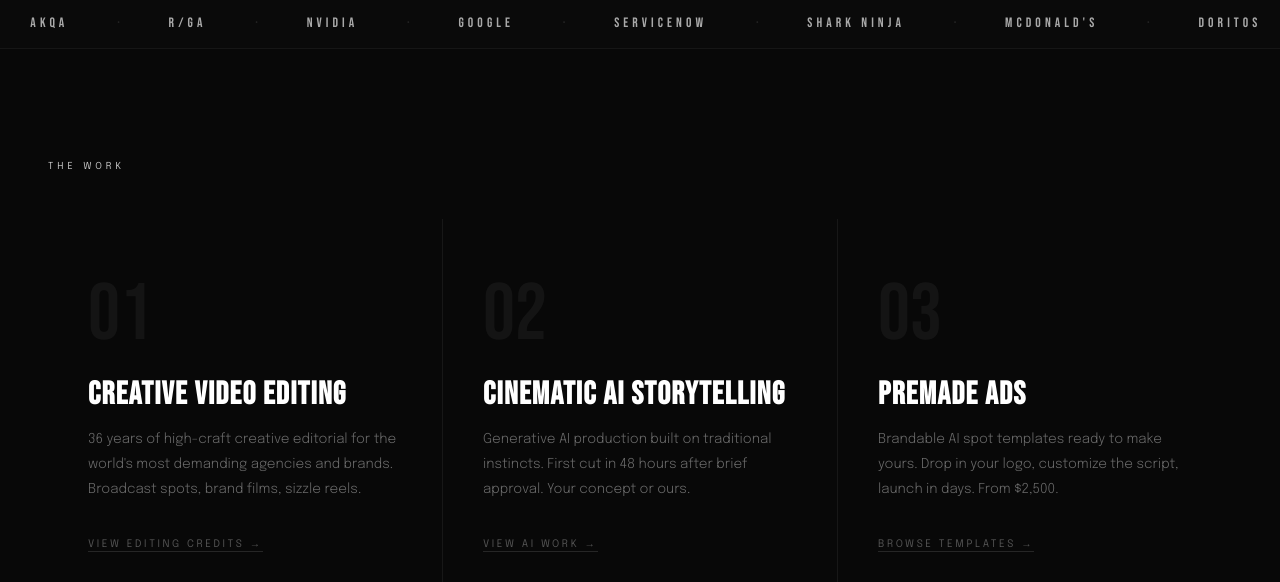
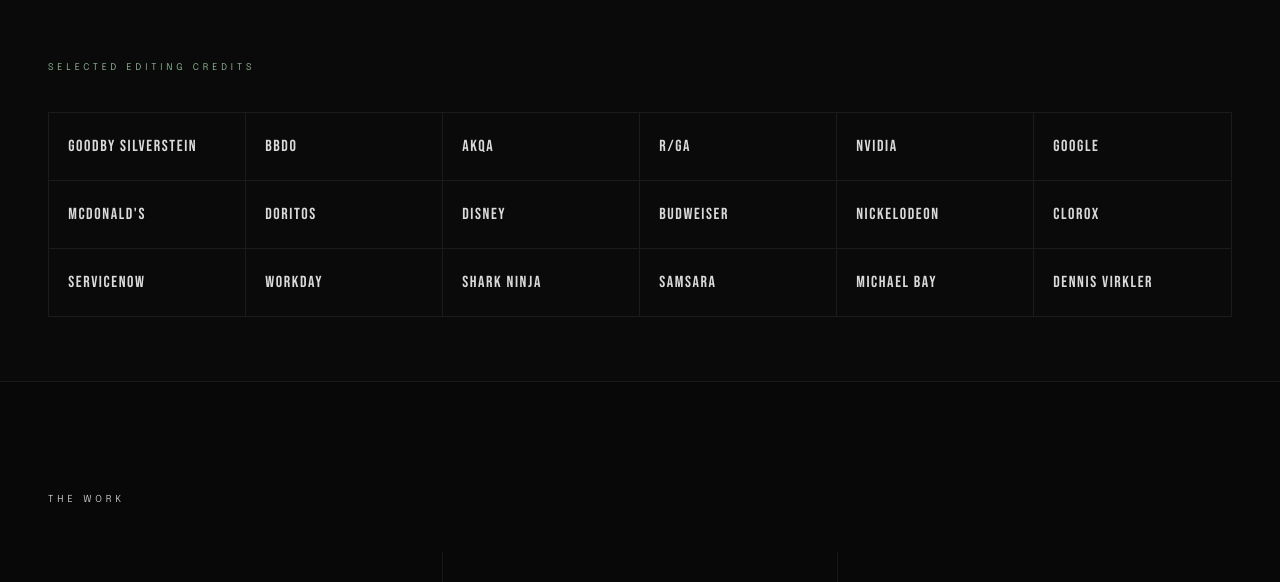
Before and after one commit to AiAuteurs/matassa-agency, a plain HTML site: page index.html in a window 1280 px wide. Shown: the part 802-1384 px from the top of the page. Drawn offline with Linux system fonts and the light colour scheme; a script that the page names is missing.

Commit message:
Update index.html

```diff
--- a/index.html
+++ b/index.html
@@ -226,43 +226,28 @@
   <span id="muteLabel">Unmute</span>
 </button>
 
-<!-- TICKER -->
-<div class="ticker-bar">
-  <div class="ticker-track">
-    <span class="ticker-name">Goodby Silverstein</span><span class="ticker-dot">·</span>
-    <span class="ticker-name">BBDO</span><span class="ticker-dot">·</span>
-    <span class="ticker-name">AKQA</span><span class="ticker-dot">·</span>
-    <span class="ticker-name">R/GA</span><span class="ticker-dot">·</span>
-    <span class="ticker-name">NVIDIA</span><span class="ticker-dot">·</span>
-    <span class="ticker-name">Google</span><span class="ticker-dot">·</span>
-    <span class="ticker-name">ServiceNow</span><span class="ticker-dot">·</span>
-    <span class="ticker-name">Shark Ninja</span><span class="ticker-dot">·</span>
-    <span class="ticker-name">McDonald's</span><span class="ticker-dot">·</span>
-    <span class="ticker-name">Doritos</span><span class="ticker-dot">·</span>
-    <span class="ticker-name">Disney</span><span class="ticker-dot">·</span>
-    <span class="ticker-name">Budweiser</span><span class="ticker-dot">·</span>
-    <span class="ticker-name">Clorox</span><span class="ticker-dot">·</span>
-    <span class="ticker-name">Nickelodeon</span><span class="ticker-dot">·</span>
-    <span class="ticker-name">Workday</span><span class="ticker-dot">·</span>
-    <span class="ticker-name">Samsara</span><span class="ticker-dot">·</span>
-    <span class="ticker-name">Michael Bay</span><span class="ticker-dot">·</span>
-    <span class="ticker-name">Goodby Silverstein</span><span class="ticker-dot">·</span>
-    <span class="ticker-name">BBDO</span><span class="ticker-dot">·</span>
-    <span class="ticker-name">AKQA</span><span class="ticker-dot">·</span>
-    <span class="ticker-name">R/GA</span><span class="ticker-dot">·</span>
-    <span class="ticker-name">NVIDIA</span><span class="ticker-dot">·</span>
-    <span class="ticker-name">Google</span><span class="ticker-dot">·</span>
-    <span class="ticker-name">ServiceNow</span><span class="ticker-dot">·</span>
-    <span class="ticker-name">Shark Ninja</span><span class="ticker-dot">·</span>
-    <span class="ticker-name">McDonald's</span><span class="ticker-dot">·</span>
-    <span class="ticker-name">Doritos</span><span class="ticker-dot">·</span>
-    <span class="ticker-name">Disney</span><span class="ticker-dot">·</span>
-    <span class="ticker-name">Budweiser</span><span class="ticker-dot">·</span>
-    <span class="ticker-name">Clorox</span><span class="ticker-dot">·</span>
-    <span class="ticker-name">Nickelodeon</span><span class="ticker-dot">·</span>
-    <span class="ticker-name">Workday</span><span class="ticker-dot">·</span>
-    <span class="ticker-name">Samsara</span><span class="ticker-dot">·</span>
-    <span class="ticker-name">Michael Bay</span><span class="ticker-dot">·</span>
+<!-- CREDENTIALS -->
+<div style="background:#0a0a0a; padding:4rem 3rem; border-top:1px solid rgba(255,255,255,0.06); border-bottom:1px solid rgba(255,255,255,0.06);">
+  <p style="font-size:0.58rem; letter-spacing:0.42em; text-transform:uppercase; color:#8BAF8E; margin-bottom:2.5rem;">Selected Editing Credits</p>
+  <div style="display:grid; grid-template-columns:repeat(6,1fr); gap:0; border:1px solid rgba(255,255,255,0.07);">
+    <div style="padding:1.5rem 1.2rem; border-right:1px solid rgba(255,255,255,0.07); border-bottom:1px solid rgba(255,255,255,0.07);"><p style="font-family:'Bebas Neue',sans-serif; font-size:1rem; letter-spacing:0.1em; color:rgba(255,255,255,0.85);">Goodby Silverstein</p></div>
+    <div style="padding:1.5rem 1.2rem; border-right:1px solid rgba(255,255,255,0.07); border-bottom:1px solid rgba(255,255,255,0.07);"><p style="font-family:'Bebas Neue',sans-serif; font-size:1rem; letter-spacing:0.1em; color:rgba(255,255,255,0.85);">BBDO</p></div>
+    <div style="padding:1.5rem 1.2rem; border-right:1px solid rgba(255,255,255,0.07); border-bottom:1px solid rgba(255,255,255,0.07);"><p style="font-family:'Bebas Neue',sans-serif; font-size:1rem; letter-spacing:0.1em; color:rgba(255,255,255,0.85);">AKQA</p></div>
+    <div style="padding:1.5rem 1.2rem; border-right:1px solid rgba(255,255,255,0.07); border-bottom:1px solid rgba(255,255,255,0.07);"><p style="font-family:'Bebas Neue',sans-serif; font-size:1rem; letter-spacing:0.1em; color:rgba(255,255,255,0.85);">R/GA</p></div>
+    <div style="padding:1.5rem 1.2rem; border-right:1px solid rgba(255,255,255,0.07); border-bottom:1px solid rgba(255,255,255,0.07);"><p style="font-family:'Bebas Neue',sans-serif; font-size:1rem; letter-spacing:0.1em; color:rgba(255,255,255,0.85);">NVIDIA</p></div>
+    <div style="padding:1.5rem 1.2rem; border-bottom:1px solid rgba(255,255,255,0.07);"><p style="font-family:'Bebas Neue',sans-serif; font-size:1rem; letter-spacing:0.1em; color:rgba(255,255,255,0.85);">Google</p></div>
+    <div style="padding:1.5rem 1.2rem; border-right:1px solid rgba(255,255,255,0.07); border-bottom:1px solid rgba(255,255,255,0.07);"><p style="font-family:'Bebas Neue',sans-serif; font-size:1rem; letter-spacing:0.1em; color:rgba(255,255,255,0.85);">McDonald's</p></div>
+    <div style="padding:1.5rem 1.2rem; border-right:1px solid rgba(255,255,255,0.07); border-bottom:1px solid rgba(255,255,255,0.07);"><p style="font-family:'Bebas Neue',sans-serif; font-size:1rem; letter-spacing:0.1em; color:rgba(255,255,255,0.85);">Doritos</p></div>
+    <div style="padding:1.5rem 1.2rem; border-right:1px solid rgba(255,255,255,0.07); border-bottom:1px solid rgba(255,255,255,0.07);"><p style="font-family:'Bebas Neue',sans-serif; font-size:1rem; letter-spacing:0.1em; color:rgba(255,255,255,0.85);">Disney</p></div>
+    <div style="padding:1.5rem 1.2rem; border-right:1px solid rgba(255,255,255,0.07); border-bottom:1px solid rgba(255,255,255,0.07);"><p style="font-family:'Bebas Neue',sans-serif; font-size:1rem; letter-spacing:0.1em; color:rgba(255,255,255,0.85);">Budweiser</p></div>
+    <div style="padding:1.5rem 1.2rem; border-right:1px solid rgba(255,255,255,0.07); border-bottom:1px solid rgba(255,255,255,0.07);"><p style="font-family:'Bebas Neue',sans-serif; font-size:1rem; letter-spacing:0.1em; color:rgba(255,255,255,0.85);">Nickelodeon</p></div>
+    <div style="padding:1.5rem 1.2rem; border-bottom:1px solid rgba(255,255,255,0.07);"><p style="font-family:'Bebas Neue',sans-serif; font-size:1rem; letter-spacing:0.1em; color:rgba(255,255,255,0.85);">Clorox</p></div>
+    <div style="padding:1.5rem 1.2rem; border-right:1px solid rgba(255,255,255,0.07);"><p style="font-family:'Bebas Neue',sans-serif; font-size:1rem; letter-spacing:0.1em; color:rgba(255,255,255,0.85);">ServiceNow</p></div>
+    <div style="padding:1.5rem 1.2rem; border-right:1px solid rgba(255,255,255,0.07);"><p style="font-family:'Bebas Neue',sans-serif; font-size:1rem; letter-spacing:0.1em; color:rgba(255,255,255,0.85);">Workday</p></div>
+    <div style="padding:1.5rem 1.2rem; border-right:1px solid rgba(255,255,255,0.07);"><p style="font-family:'Bebas Neue',sans-serif; font-size:1rem; letter-spacing:0.1em; color:rgba(255,255,255,0.85);">Shark Ninja</p></div>
+    <div style="padding:1.5rem 1.2rem; border-right:1px solid rgba(255,255,255,0.07);"><p style="font-family:'Bebas Neue',sans-serif; font-size:1rem; letter-spacing:0.1em; color:rgba(255,255,255,0.85);">Samsara</p></div>
+    <div style="padding:1.5rem 1.2rem; border-right:1px solid rgba(255,255,255,0.07);"><p style="font-family:'Bebas Neue',sans-serif; font-size:1rem; letter-spacing:0.1em; color:rgba(255,255,255,0.85);">Michael Bay</p></div>
+    <div style="padding:1.5rem 1.2rem;"><p style="font-family:'Bebas Neue',sans-serif; font-size:1rem; letter-spacing:0.1em; color:rgba(255,255,255,0.85);">Dennis Virkler</p></div>
   </div>
 </div>
 
```
